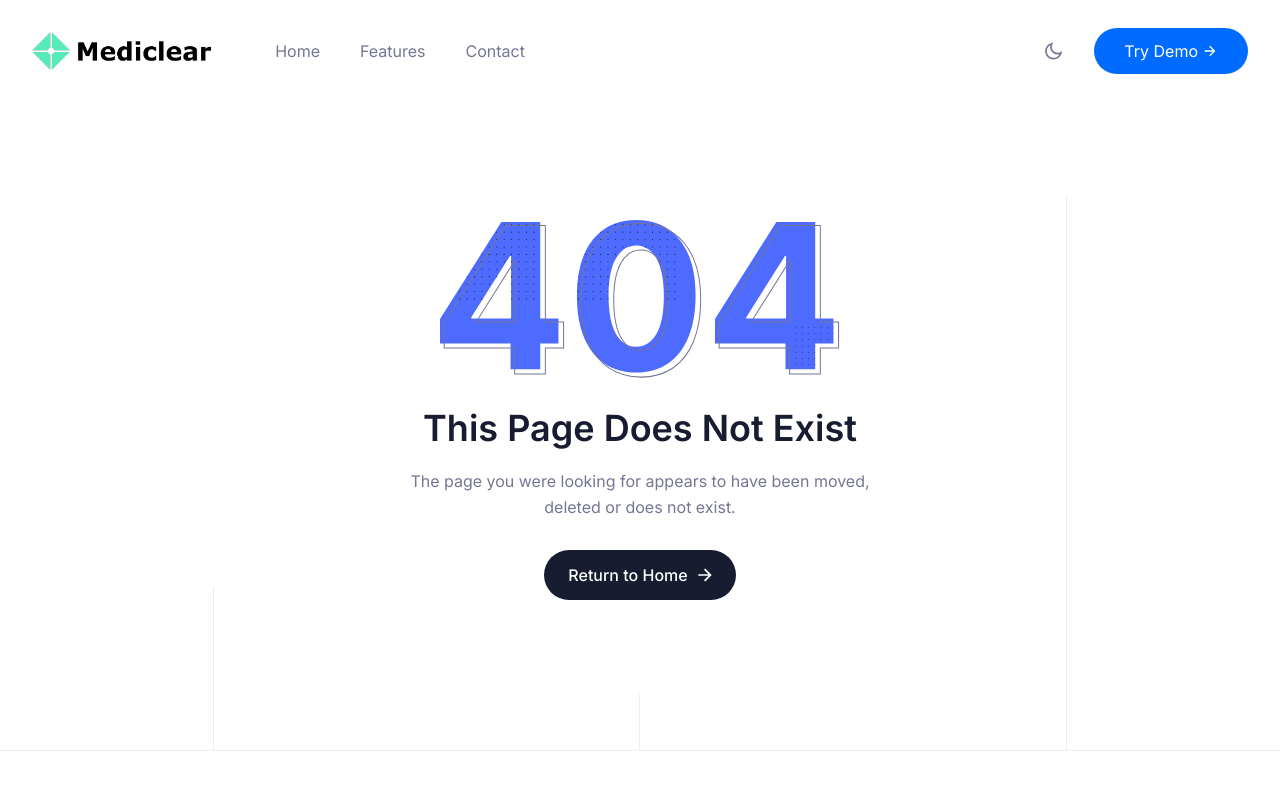
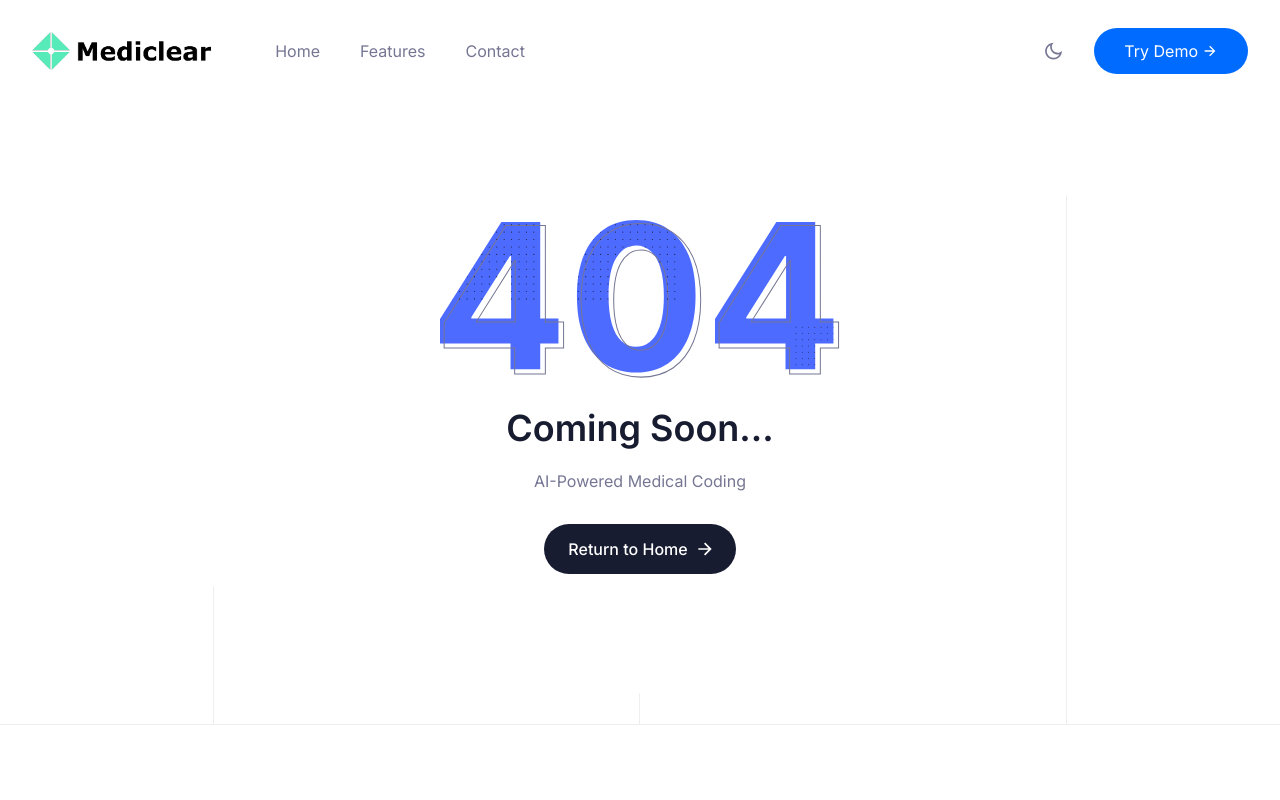
Before and after one commit to sckaff/mediclear, a Next.js app: page /error in a window 1280 px wide. Shown: the top 800 px of the page. Built offline with nearby package versions, Linux system fonts and the light colour scheme.

Commit message:
Updated 404

```diff
--- a/app/(site)/error/page.tsx
+++ b/app/(site)/error/page.tsx
@@ -2,8 +2,8 @@ import { Metadata } from "next";
 import Image from "next/image";
 
 export const metadata: Metadata = {
-  title: "Error Page - Solid SaaS Boilerplate",
-  description: "This is Error page for Solid Pro",
+  title: "Mediclear",
+  description: "AI-Powered Medical Coding",
   // other metadata
 };
 
@@ -20,11 +20,10 @@ const ErroPage = () => {
         />
 
         <h2 className="mb-5 text-2xl font-semibold text-black dark:text-white md:text-4xl">
-          This Page Does Not Exist
+          Coming Soon...
         </h2>
         <p className="mb-7.5">
-          The page you were looking for appears to have been moved, deleted or
-          does not exist.
+          AI-Powered Medical Coding
         </p>
 
         <a
--- a/components/Header/index.tsx
+++ b/components/Header/index.tsx
@@ -159,7 +159,7 @@ const Header = () => {
             </Link> */}
 
             <Link
-              href="#"
+              href="error"
               className="flex items-center justify-center rounded-full bg-primary px-7.5 py-2.5 text-regular text-white duration-300 ease-in-out hover:bg-primaryho"
             >
               Try Demo
```
